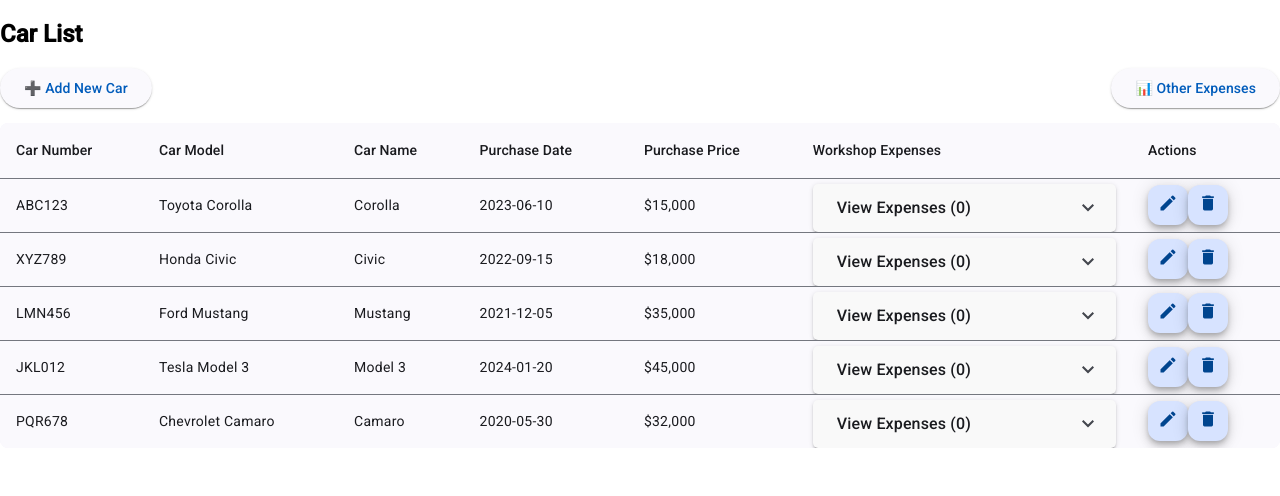
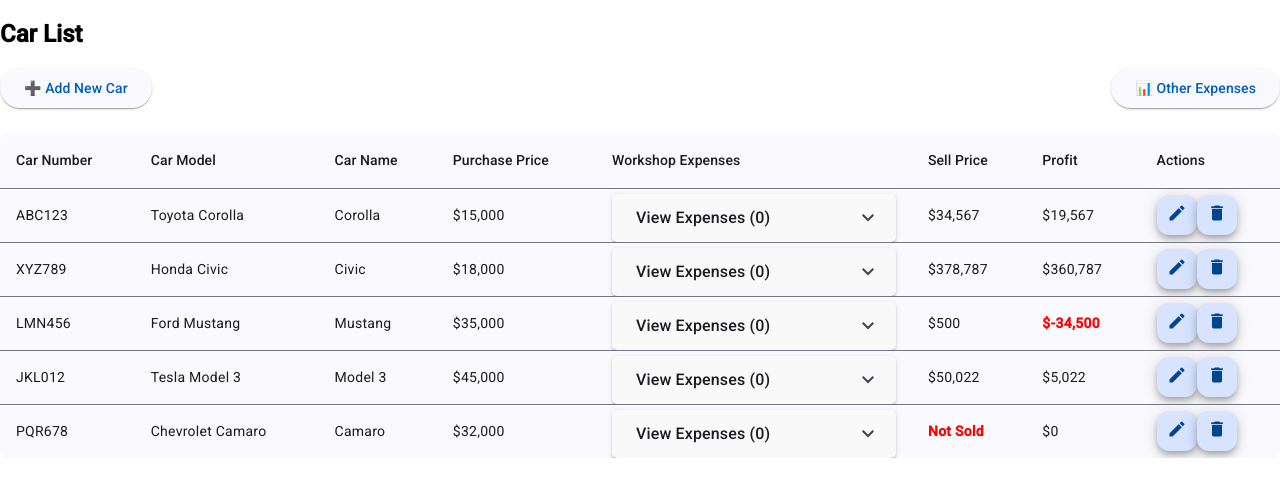
Before and after one commit to ganeshpachpind/car-shop, an Angular app: page / in a window 1280 px wide. Shown: the top 496 px of the page. Built offline with nearby package versions, Linux system fonts and the light colour scheme.

Commit message:
Add sell price

```diff
--- a/src/app/features/cars/car-list/car-list.component.html
+++ b/src/app/features/cars/car-list/car-list.component.html
@@ -5,6 +5,7 @@
   <button mat-raised-button color="accent" (click)="navigateToOtherExpenses()">📊 Other Expenses</button>
 </div>
 
+<div class="table-container">
   <table mat-table [dataSource]="cars" class="mat-elevation-z8 full-width">
 
     <ng-container matColumnDef="carNumber">
@@ -22,29 +23,28 @@
       <td mat-cell *matCellDef="let car"> {{ car.name }} </td>
     </ng-container>
 
-  <ng-container matColumnDef="purchaseDate">
-    <th mat-header-cell *matHeaderCellDef> Purchase Date </th>
-    <td mat-cell *matCellDef="let car"> {{ car.purchaseDate }} </td>
-  </ng-container>
-
     <ng-container matColumnDef="purchasePrice">
       <th mat-header-cell *matHeaderCellDef> Purchase Price </th>
       <td mat-cell *matCellDef="let car"> ${{ car.purchasePrice | number }} </td>
     </ng-container>
 
-  <ng-container matColumnDef="actions">
-    <th mat-header-cell *matHeaderCellDef> Actions </th>
+    <ng-container matColumnDef="sellPrice">
+      <th mat-header-cell *matHeaderCellDef> Sell Price </th>
       <td mat-cell *matCellDef="let car">
-      <button mat-mini-fab color="primary" (click)="editCar(car.id)">
-        <mat-icon>edit</mat-icon>
-      </button>
-      <button mat-mini-fab color="warn" (click)="deleteCar(car.id)">
-        <mat-icon>delete</mat-icon>
-      </button>
+        <span *ngIf="car.sellPrice; else noSellPrice"> ${{ car.sellPrice | number }} </span>
+        <ng-template #noSellPrice>
+          <span class="not-sold">Not Sold</span>
+        </ng-template>
       </td>
     </ng-container>
 
-  <!-- Expandable Row for Workshop Expenses -->
+    <ng-container matColumnDef="profit">
+      <th mat-header-cell *matHeaderCellDef> Profit </th>
+      <td mat-cell *matCellDef="let car">
+        <span [class.negative-profit]="car.profit < 0">${{ car.profit | number }}</span>
+      </td>
+    </ng-container>
+
     <ng-container matColumnDef="expenses">
       <th mat-header-cell *matHeaderCellDef> Workshop Expenses </th>
       <td mat-cell *matCellDef="let car">
@@ -73,6 +73,19 @@
       </td>
     </ng-container>
 
+    <ng-container matColumnDef="actions">
+      <th mat-header-cell *matHeaderCellDef> Actions </th>
+      <td mat-cell *matCellDef="let car">
+        <button mat-mini-fab color="primary" (click)="editCar(car.id)">
+          <mat-icon>edit</mat-icon>
+        </button>
+        <button mat-mini-fab color="warn" (click)="deleteCar(car.id)">
+          <mat-icon>delete</mat-icon>
+        </button>
+      </td>
+    </ng-container>
+
     <tr mat-header-row *matHeaderRowDef="displayedColumns"></tr>
     <tr mat-row *matRowDef="let row; columns: displayedColumns;"></tr>
   </table>
+</div>
--- a/src/app/features/cars/car-list/car-list.component.scss
+++ b/src/app/features/cars/car-list/car-list.component.scss
@@ -1,5 +1,10 @@
 .full-width {
   width: 100%;
+}
+
+.table-container {
+  overflow-x: auto;
+  max-width: 100%;
 }
 
 .button-group {
@@ -22,6 +27,7 @@ table {
 
 .mat-cell, .mat-header-cell {
   padding: 12px;
+  text-align: center;
 }
 
 .expense-panel {
@@ -47,11 +53,21 @@ table {
   padding: 5px;
 }
 
+.not-sold {
+  color: red;
+  font-weight: bold;
+}
+
+.negative-profit {
+  color: red;
+  font-weight: bold;
+}
+
 button mat-icon {
   font-size: 20px;
 }
 
-@media screen and (max-width: 600px) {
+@media screen and (max-width: 768px) {
   .button-group {
     flex-direction: column;
     gap: 10px;
@@ -61,4 +77,10 @@ button mat-icon {
     font-size: 14px;
     padding: 8px;
   }
+
+  table {
+    display: block;
+    overflow-x: auto;
+    white-space: nowrap;
+  }
 }
--- a/src/app/features/cars/car-list/car-list.component.ts
+++ b/src/app/features/cars/car-list/car-list.component.ts
@@ -30,9 +30,10 @@ export class CarListComponent {
     'carNumber',
     'carModel',
     'name',
-    'purchaseDate',
     'purchasePrice',
     'expenses',  // ✅ Ensure this is here for collapsible expenses
+    'sellPrice',
+    'profit',
     'actions'
   ];
 
@@ -40,9 +41,17 @@ export class CarListComponent {
 
   ngOnInit() {
     this.carService.cars$.subscribe(data => {
-      this.cars = data;
-      console.log("Loaded Cars:", this.cars); // ✅ Debugging Step
+      this.cars = data.map(car => ({
+        ...car,
+        profit: this.calculateProfit(car)
+      }));
     });
+  }
+
+  calculateProfit(car: any): number {
+    if (!car.sellPrice) return 0; // If the car is not sold, profit is 0
+    const totalExpenses = car.workshopExpenses.reduce((sum: number, expense: any) => sum + expense.amount, 0);
+    return car.sellPrice - car.purchasePrice - totalExpenses;
   }
 
   navigateToAddCar() {
--- a/src/app/features/cars/car.service.ts
+++ b/src/app/features/cars/car.service.ts
@@ -7,10 +7,10 @@ import { Car , WorkshopExpense} from '../../models/car';
 })
 export class CarService {
   private cars: Car[] = [
-    { id: '1', carNumber: 'ABC123', carModel: 'Toyota Corolla', name: 'Corolla', purchaseDate: '2023-06-10', purchasePrice: 15000, workshopExpenses: [] },
-    { id: '2', carNumber: 'XYZ789', carModel: 'Honda Civic', name: 'Civic', purchaseDate: '2022-09-15', purchasePrice: 18000, workshopExpenses: [] },
-    { id: '3', carNumber: 'LMN456', carModel: 'Ford Mustang', name: 'Mustang', purchaseDate: '2021-12-05', purchasePrice: 35000, workshopExpenses: [] },
-    { id: '4', carNumber: 'JKL012', carModel: 'Tesla Model 3', name: 'Model 3', purchaseDate: '2024-01-20', purchasePrice: 45000, workshopExpenses: [] },
+    { id: '1', carNumber: 'ABC123', carModel: 'Toyota Corolla', name: 'Corolla', purchaseDate: '2023-06-10', purchasePrice: 15000, sellPrice:34567, workshopExpenses: [] },
+    { id: '2', carNumber: 'XYZ789', carModel: 'Honda Civic', name: 'Civic', purchaseDate: '2022-09-15', purchasePrice: 18000, sellPrice:378787, workshopExpenses: [] },
+    { id: '3', carNumber: 'LMN456', carModel: 'Ford Mustang', name: 'Mustang', purchaseDate: '2021-12-05', purchasePrice: 35000, sellPrice:500, workshopExpenses: [] },
+    { id: '4', carNumber: 'JKL012', carModel: 'Tesla Model 3', name: 'Model 3', purchaseDate: '2024-01-20', purchasePrice: 45000, sellPrice:50022, workshopExpenses: [] },
     { id: '5', carNumber: 'PQR678', carModel: 'Chevrolet Camaro', name: 'Camaro', purchaseDate: '2020-05-30', purchasePrice: 32000, workshopExpenses: [] }
   ];
 
```
Lines whose indentation alone changed are shown as unchanged.
